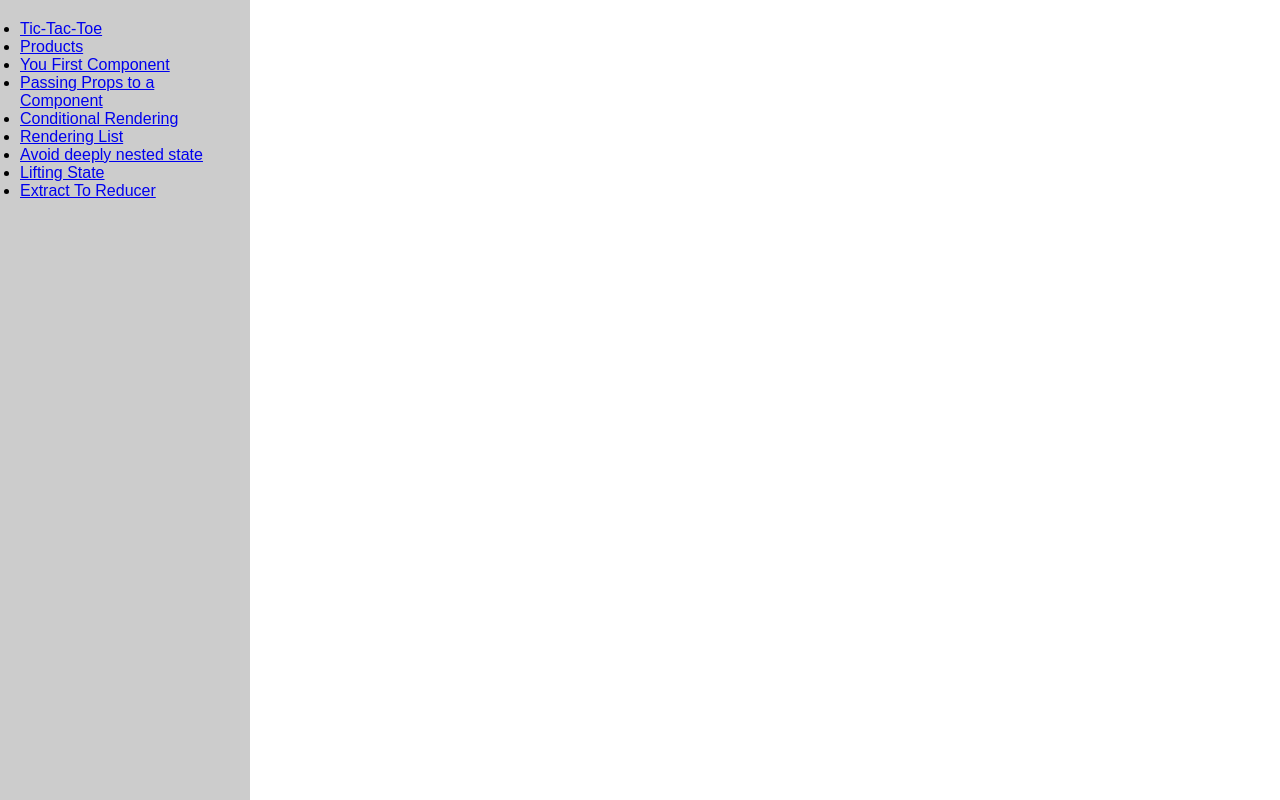
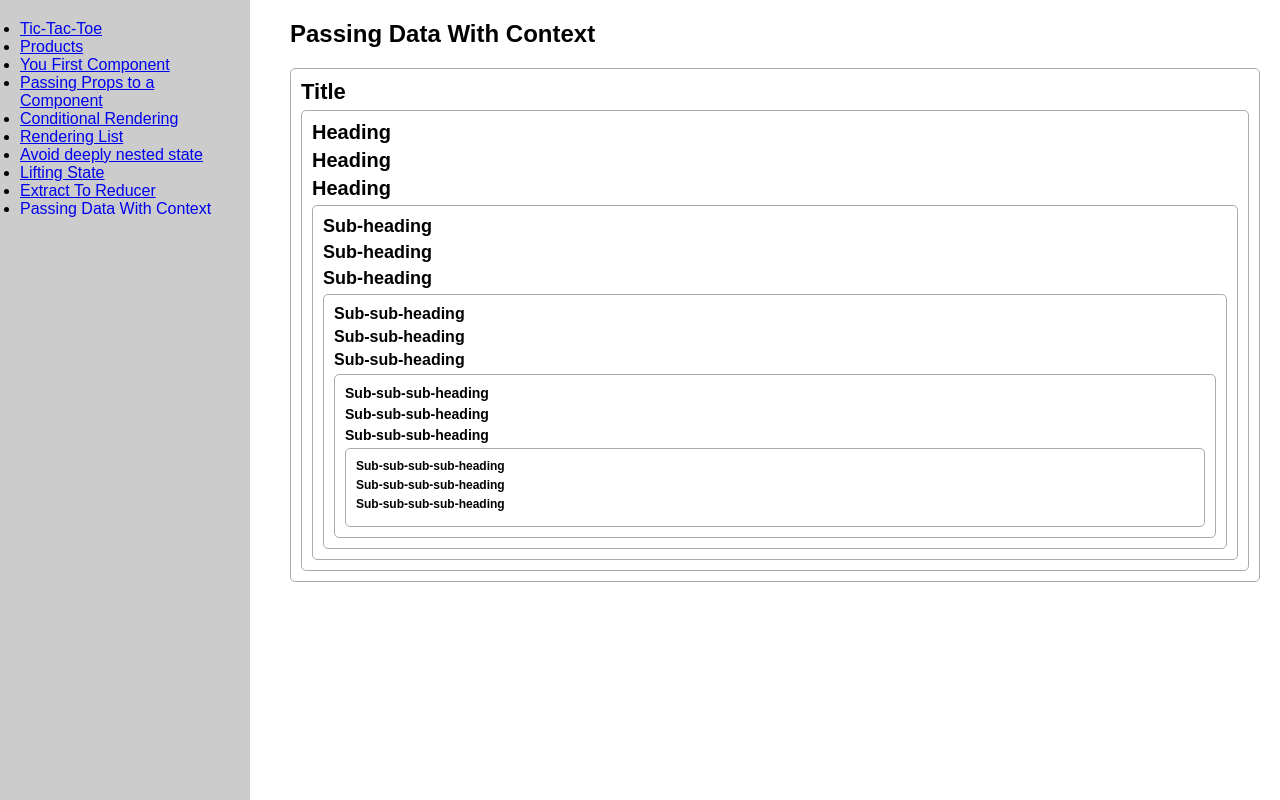
Before and after one commit to Tetrarium/try-rct, a React (Vite) app: page /passing-data-with-context in a window 1280 px wide. Built offline with nearby package versions, Linux system fonts and the light colour scheme.

Commit message:
add PassingDataWithContext

```diff
--- a/src/app.tsx
+++ b/src/app.tsx
@@ -7,6 +7,7 @@
 import FirstComponent from "./components/FirstComponent/FirstComponent";
 import Game from "./components/Game/game";
 import LiftingState from "./components/LiftingState/LiftingState";
+import PassingDataWithContext from "./components/PassingDataWithContext/PassingDataWithContext";
 import PassingProps from "./components/PassingProps/PassingProps";
 import Products from "./components/Products/products";
 import RenderingList from "./components/renderingList/RenderingList";
@@ -61,6 +62,7 @@
           <NavItem route='/avoid-deeply-nested'>Avoid deeply nested state</NavItem>
           <NavItem route='/lifting-state'>Lifting State</NavItem>
           <NavItem route='/extract-to-reducer'>Extract To Reducer</NavItem>
+          <NavItem route="/passing-data-with-context">Passing Data With Context</NavItem>
         </ul>
       </Nav>
       <Main>
@@ -74,6 +76,7 @@
           <Route path="/avoid-deeply-nested" element={<AvoidDeeplyNested />} />
           <Route path="/lifting-state" element={<LiftingState />} />
           <Route path="/extract-to-reducer" element={<ExtractToReducer />} />
+          <Route path="/passing-data-with-context" element={<PassingDataWithContext />} />
         </Routes>
       </Main>
     </Container>
--- /dev/null
+++ b/src/components/PassingDataWithContext/PassingDataWithContext.tsx
@@ -0,0 +1,16 @@
+import { FC } from "react";
+
+import Content from "../UI/Content";
+import Page from "./components/Page";
+
+const PassingDataWithContext: FC = () => {
+  return (
+    <Content
+      title="Passing Data With Context"
+    >
+      <Page />
+    </Content>
+  );
+};
+
+export default PassingDataWithContext;
--- /dev/null
+++ b/src/components/PassingDataWithContext/components/Heading.tsx
@@ -0,0 +1,25 @@
+import { FC, PropsWithChildren, useContext } from "react";
+
+import { LevelContext } from "./LevelContext";
+
+const Heading: FC<PropsWithChildren> = ({ children }) => {
+  const level = useContext(LevelContext);
+  switch (level) {
+    case 1:
+      return <h1>{children}</h1>;
+    case 2:
+      return <h2>{children}</h2>;
+    case 3:
+      return <h3>{children}</h3>;
+    case 4:
+      return <h4>{children}</h4>;
+    case 5:
+      return <h5>{children}</h5>;
+    case 6:
+      return <h6>{children}</h6>;
+    default:
+      throw Error('Unknown level: ' + level);
+  }
+};
+
+export default Heading;
--- /dev/null
+++ b/src/components/PassingDataWithContext/components/LevelContext.ts
@@ -0,0 +1,3 @@
+import { createContext } from "react";
+
+export const LevelContext = createContext<number>(0);
--- /dev/null
+++ b/src/components/PassingDataWithContext/components/Page.tsx
@@ -0,0 +1,39 @@
+import { FC } from "react";
+
+import Heading from "./Heading";
+import Section from "./Section";
+
+const Page: FC = () => {
+  return (
+    <Section>
+      <Heading>Title</Heading>
+      <Section>
+        <Heading>Heading</Heading>
+        <Heading>Heading</Heading>
+        <Heading>Heading</Heading>
+        <Section>
+          <Heading>Sub-heading</Heading>
+          <Heading>Sub-heading</Heading>
+          <Heading>Sub-heading</Heading>
+          <Section>
+            <Heading>Sub-sub-heading</Heading>
+            <Heading>Sub-sub-heading</Heading>
+            <Heading>Sub-sub-heading</Heading>
+            <Section>
+              <Heading>Sub-sub-sub-heading</Heading>
+              <Heading>Sub-sub-sub-heading</Heading>
+              <Heading>Sub-sub-sub-heading</Heading>
+              <Section>
+                <Heading>Sub-sub-sub-sub-heading</Heading>
+                <Heading>Sub-sub-sub-sub-heading</Heading>
+                <Heading>Sub-sub-sub-sub-heading</Heading>
+              </Section>
+            </Section>
+          </Section>
+        </Section>
+      </Section>
+    </Section>
+  );
+};
+
+export default Page;
--- /dev/null
+++ b/src/components/PassingDataWithContext/components/Section.module.sass
@@ -0,0 +1,34 @@
+.section
+  padding: 10px
+  border: 1px solid #aaa
+  border-radius: 5px
+
+  h1
+    font-size: 22px
+    margin-bottom: 5px
+
+  h2
+    font-size: 20px
+    margin-bottom: 5px
+
+  h3
+    font-size: 18px
+    margin-bottom: 5px
+
+  h4
+    font-size: 16px
+    margin-bottom: 5px
+
+  h5
+    font-size: 14px
+    margin-bottom: 5px
+
+  h6
+    font-size: 12px
+    margin-bottom: 5px
+
+  code
+    font-size: 1.2em
+
+  ul
+    padding-inline-start: 20px
--- /dev/null
+++ b/src/components/PassingDataWithContext/components/Section.tsx
@@ -0,0 +1,17 @@
+import { FC, PropsWithChildren, useContext } from "react";
+
+import { LevelContext } from "./LevelContext";
+import s from "./Section.module.sass";
+
+const Section: FC<PropsWithChildren> = ({ children }) => {
+  const level = useContext(LevelContext);
+  return (
+    <section className={s.section}>
+      <LevelContext.Provider value={level + 1}>
+        {children}
+      </LevelContext.Provider>
+    </section>
+  );
+};
+
+export default Section;
```
